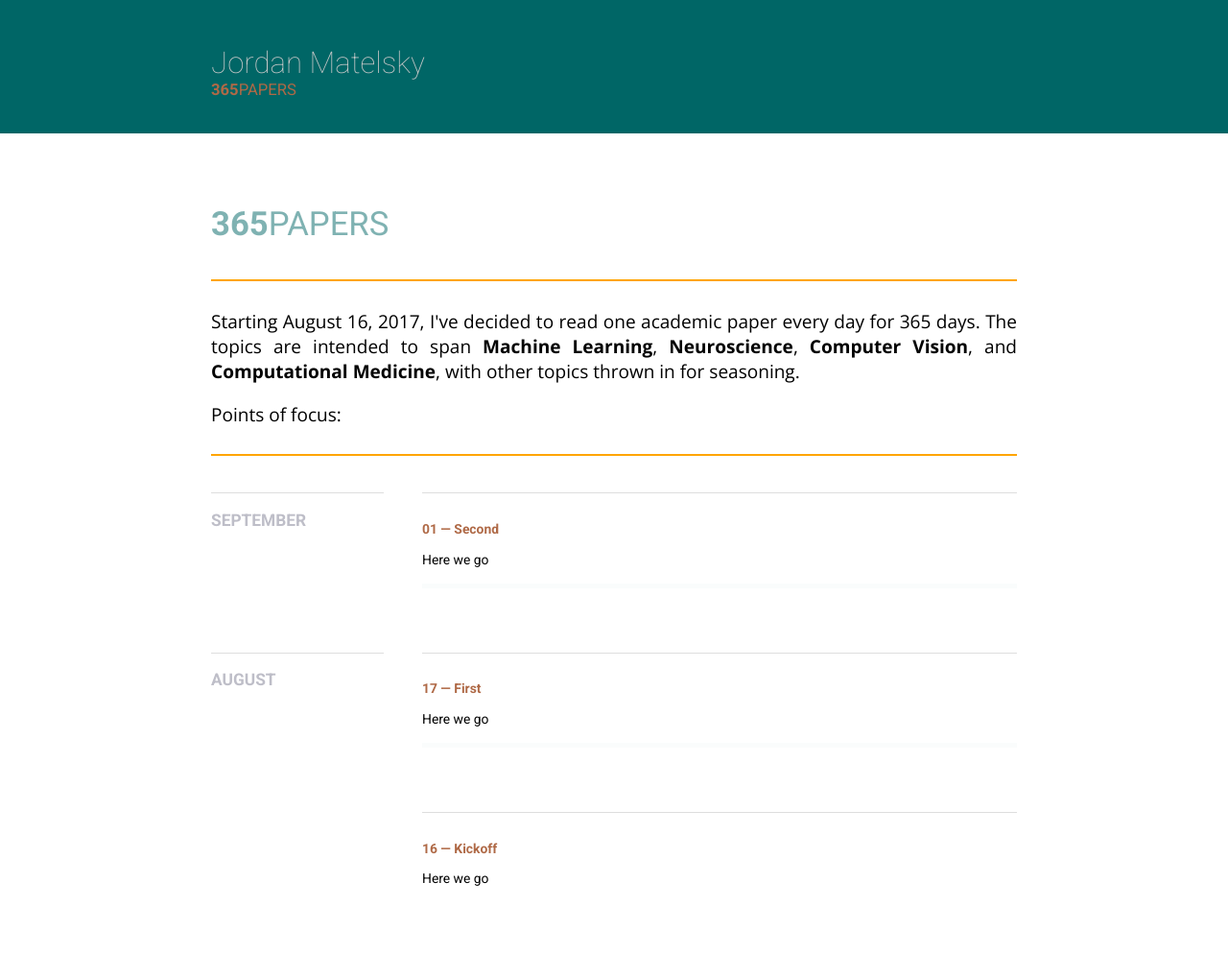
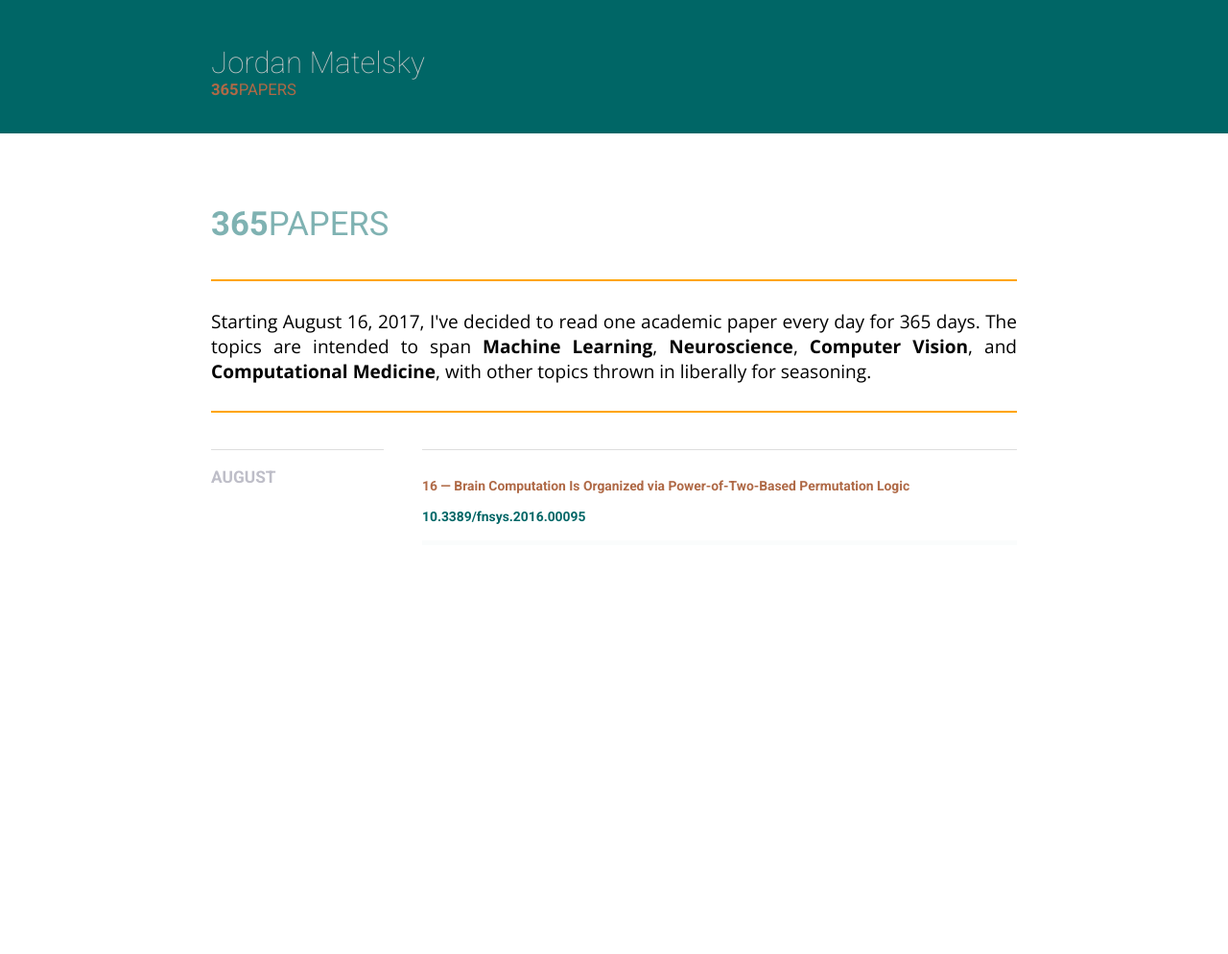
Before and after one commit to j6k4m8/365papers, a Jekyll site: the page built from index.html, in a window 1280 px wide. Shown: the whole page at 96% size. Built offline with Jekyll 4.4.1, drawn with Linux system fonts in a browser that asks for light colours; nearby versions of some CDN libraries; after the commit the page ends 900 px from its top, so only the background shows below that.

Commit message:
add frontmatter doi

```diff
--- a/_posts/2017-8-17-first day.md
+++ b/_drafts/2017-8-17.md
@@ -1,6 +1,6 @@
 ---
 layout: post
-title: First
+title: Kickoff
 tags:
     - organization
 ---
--- a/_posts/2017-8-16-kickoff.md
+++ b/_posts/2017-8-16-kickoff.md
@@ -1,8 +1,9 @@
 ---
 layout: post
-title: Kickoff
+title: Brain Computation Is Organized via Power-of-Two-Based Permutation Logic
+doi: 10.3389/fnsys.2016.00095
 tags:
-    - organization
+    - connectomics
 ---
 
-Here we go
+<a href="http://journal.frontiersin.org/article/{{ page.doi }}">{{ page.doi }}</a>
--- a/_posts/2017-9-1-second.md
+++ /dev/null
@@ -1,8 +0,0 @@
----
-layout: post
-title: Second
-tags:
-    - organization
----
-
-Here we go
--- a/index.html
+++ b/index.html
@@ -19,13 +19,9 @@ layout: default
                                         Starting August 16, 2017, I've decided to read one academic paper
                                         every day for 365 days. The topics are intended to span <b>Machine Learning</b>,
                                         <b>Neuroscience</b>, <b>Computer Vision</b>, and
-                                        <b>Computational Medicine</b>, with other topics thrown in for
+                                        <b>Computational Medicine</b>, with other topics thrown in liberally for
                                         seasoning.
                                     </p>
-                                    <p>
-                                        Points of focus:
-                                    </p>
-
                                 </div>
                             </div>
                         </div>
```
